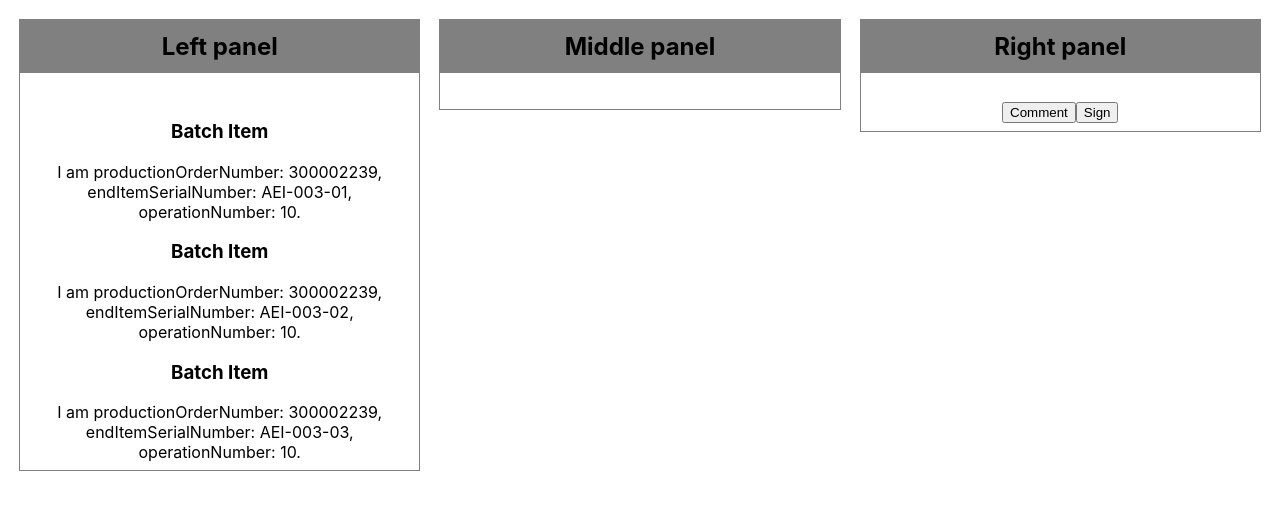
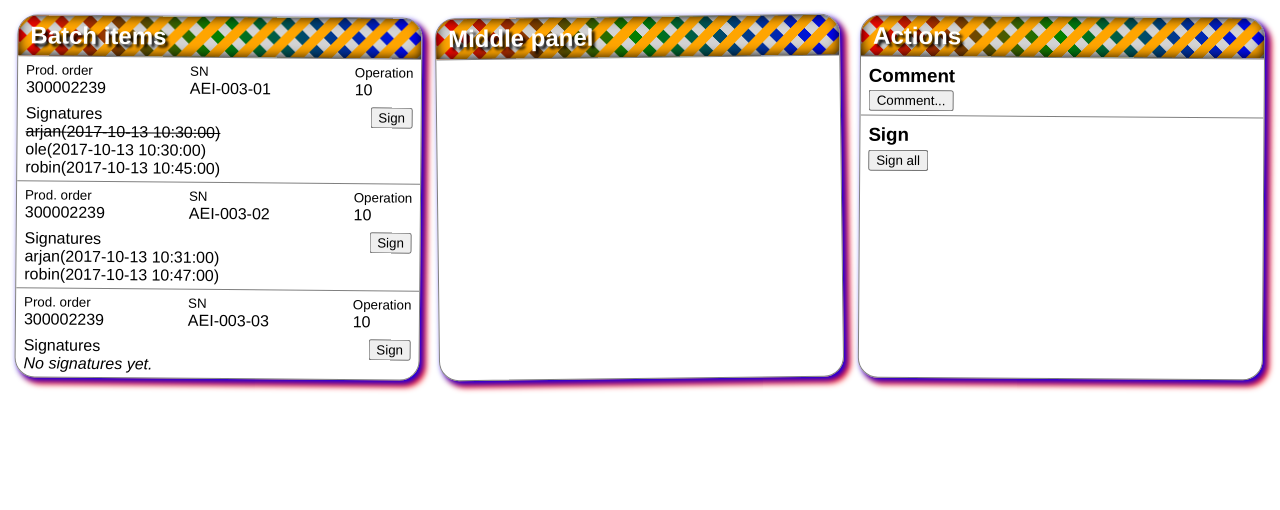
Before and after one commit to aeinbu/react-demo, a React (Create React App) app: page / in a window 1280 px wide. Shown: the top 510 px of the page. Built offline with nearby package versions, Linux system fonts and the light colour scheme.

Commit message:
Implemented sign via rxjs

```diff
--- a/src/App.css
+++ b/src/App.css
@@ -1,45 +1,68 @@
-.App {
-  text-align: center;
+/* style */
+
+h3 {
+	margin: 0.2em 0;
 }
 
-.App-header {
-  background-color: #282c34;
-  min-height: 100vh;
-  display: flex;
-  flex-direction: column;
-  align-items: center;
-  justify-content: center;
-  font-size: calc(10px + 2vmin);
-  color: white;
-}
-
-.App-link {
-  color: #61dafb;
-}
-
-/* style */
-
-h2{
-  margin-top: 0;
-  padding: .5em;
-}
 .panel {
 	border: solid thin gray;
+	border-radius: 3px;
 	overflow: hidden;
-  padding-top: 0;
+	padding: 0;
 }
 
 .panel>.heading {
-  background: gray;
+	padding: .25em .5em;
+	background:lightgray;
+	border-bottom: thin solid gray;
 }
 
-.panel>.body {
-  padding: .5em;
+.panel>.body>article {
+	margin: 0;
+	padding: .25em .5em;
+	/* background: lightgray; */
 }
 
+.panel>.body>article+article {
+	border-top: solid thin gray;
+}
+
+.panel>* {
+	margin: 0;
+}
+
+.spacer.half-line{
+	height: .5em;
+}
+
+.spacer.one-line{
+	height: 1em;
+}
+
+
+.signature{
+}
+.signed{
+
+}
+.revoked {
+	text-decoration: line-through;
+}
 /* layout */
-body{
-  padding: 1.5vw;
+body {
+	padding: 1rem;
+}
+
+.main-grid {
+	display: grid;
+	grid-template-columns: 1fr 1fr 1fr;
+	grid-column-gap: 1rem;
+}
+
+.grid {
+	display: grid;
+	grid-template-columns: 1fr 1fr 1fr;
+	grid-column-gap: 1.5em;
 }
 
 .flex {
@@ -52,11 +75,3 @@ body{
 .flex.horizontal {
 	flex-direction: row;
 }
-
-.flex>*{
-  width: 31.3vw;
-}
-
-.panel+.panel{
-  margin-left: 1.5vw;
-}
--- a/src/App.jsx
+++ b/src/App.jsx
@@ -1,57 +1,37 @@
 import React, { } from 'react'
 import './App.css'
+import './Ugly.css'
 import BatchList from "./Components/BatchList"
-import BatchContext from "./Roots/BatchContext"
-
-
-const batch = [{
-	productionOrderNumber: "300002239",
-	endItemSerialNumber: "AEI-003-01",
-	operationNumber: 10
-}, {
-	productionOrderNumber: "300002239",
-	endItemSerialNumber: "AEI-003-02",
-	operationNumber: 10
-}, {
-	productionOrderNumber: "300002239",
-	endItemSerialNumber: "AEI-003-03",
-	operationNumber: 10
-}]
+import Actions from "./Components/Actions"
+// import BatchContext from "./Roots/BatchContext"
 
 
 function App() {
 	return (
 		<div className="App">
-			<BatchContext.Provider value={batch}>
-				<div className="flex horizontal">
-					{/* <header className="App-header"> */}
-					<div className="panel">
-						<h2 className="heading">Left panel</h2>
+			{/* <BatchContext.Provider value={batch}> */}
+				<section className="main-grid">
+					<section className="panel">
+						<h2 className="heading" >Batch items</h2>
 						<div className="body">
 							<BatchList />
 						</div>
-					</div>
-					<div className="panel">
+					</section>
+					<section className="panel">
 						<h2 className="heading">Middle panel</h2>
 						<div className="body">
 						</div>
-					</div>
-					<div className="panel">
-						<h2 className="heading">Right panel</h2>
+					</section>
+					<section className="panel">
+						<h2 className="heading">Actions</h2>
 						<div className="body">
-							<button>Comment</button>
-							<button>Sign</button>
+							<Actions />
 						</div>
-					</div>
-					{/* </header> */}
-				</div>
-			</BatchContext.Provider>
+					</section>
+				</section>
+			{/* </BatchContext.Provider> */}
 		</div>
 	)
 }
 
-
-
-
-
 export default App
--- /dev/null
+++ b/src/Components/Actions.jsx
@@ -0,0 +1,22 @@
+import React, { useContext } from "react"
+import BatchContext from "../Roots/BatchContext"
+import { routingRoot } from "../Roots/RoutingRoot"
+
+
+function sign(batchItems){
+	routingRoot.sign(batchItems, { who: "ole", when: "2019-12-18 10:03:38", what: "sign" })
+}
+
+export default function Actions() {
+	const batch = useContext(BatchContext)
+	return <>
+		<article>
+			<h3>Comment</h3>
+			<button>Comment...</button>
+		</article>
+		<article>
+			<h3>Sign</h3>
+			<button onClick={() => sign(batch)}>Sign all</button>
+		</article>
+	</>
+}
--- a/src/Components/BatchList.jsx
+++ b/src/Components/BatchList.jsx
@@ -1,21 +1,92 @@
 import React, { useContext } from "react"
 import BatchContext from "../Roots/BatchContext"
+import { routingRoot } from "../Roots/RoutingRoot"
 
-const batchItemToKey = (batchItem) => `${batchItem.productionOrderNumber}::${batchItem.endItemSerialNumber}::${batchItem.operationNumber}`
+
 
 export default function BatchList() {
 	// const [selctedItems, setSelectedItems] = useState([])
 	const batch = useContext(BatchContext)
-	return (
-		<div className="task-batch-item">
-			{batch.map(batchItem => <div key={batchItemToKey(batchItem)}>
-				<h3>Batch Item</h3>
-				<div>
-					I am productionOrderNumber: {batchItem.productionOrderNumber},
-					endItemSerialNumber: {batchItem.endItemSerialNumber},
-					operationNumber: {batchItem.operationNumber}.
+
+	return batch.map((batchItem, ix) => <BatchListItem key={ix} batchItem={batchItem} />)
+}
+
+function sign(batchItem) {
+	routingRoot.sign([batchItem], { who: "arjan", when: "2019-12-18 09:56:12", what: "sign" })
+}
+
+
+class BatchListItem extends React.Component {
+	constructor(props) {
+		super(props)
+
+		this.state = { signatures: [] }
+	}
+
+	componentDidMount() {
+		this.subscription = routingRoot.subject.subscribe(() => {
+			this.setState({
+				...this.state,
+				signatures: routingRoot.getSignatures(this.props.batchItem)
+			})
+		});
+	}
+
+	componentWillUnmount() {
+		// unsubscribe to ensure no memory leaks
+		this.subscription.unsubscribe();
+	}
+
+	render() {
+		const { signatures } = this.state;
+		const { batchItem } = this.props;
+		return <>
+			<article>
+				<div className="flex horizontal">
+					<div>
+						<small>Prod. order</small>
+						<br />
+						{batchItem.productionOrderNumber}
+					</div>
+					<div>
+						<small>SN</small>
+						<br />
+						{batchItem.endItemSerialNumber}
+					</div>
+					<div>
+						<small>Operation</small>
+						<br />
+						{batchItem.operationNumber}
+					</div>
 				</div>
-			</div>)}
+				<div className="spacer half-line"></div>
+				<div className="flex horizontal">
+					<div>
+						<div>Signatures</div>
+						<Signatures signatures={signatures} />
+					</div>
+					<div>
+						<button onClick={() => sign(batchItem)}>Sign</button>
+					</div>
+				</div>
+			</article>
+		</>
+	}
+}
+
+
+function Signatures({ signatures }) {
+	return signatures.length === 0
+		? <em>No signatures yet.</em>
+		: signatures.map((signature, ix) => <Signature key={ix} signature={signature} />)
+}
+
+
+function Signature({ signature }) {
+	return <>
+		<div className={signature.what === "revoked" ? "revoked signature" : "signed signature"}>
+			{signature.who}
+			({signature.when})
 		</div>
-	)
+	</>
 }
--- a/src/Roots/BatchContext.js
+++ b/src/Roots/BatchContext.js
@@ -1,3 +1,17 @@
 import React from "react"
 
-export default React.createContext([])
+const batch = [{
+	productionOrderNumber: "300002239",
+	endItemSerialNumber: "AEI-003-01",
+	operationNumber: 10
+}, {
+	productionOrderNumber: "300002239",
+	endItemSerialNumber: "AEI-003-02",
+	operationNumber: 10
+}, {
+	productionOrderNumber: "300002239",
+	endItemSerialNumber: "AEI-003-03",
+	operationNumber: 10
+}]
+
+export default React.createContext(batch)
--- a/src/Roots/RoutingRoot.js
+++ b/src/Roots/RoutingRoot.js
@@ -1,11 +1,79 @@
-import { Observable } from "rxjs"
+import { BehaviorSubject /*, Observable*/ } from "rxjs"
 
-export const RoutingObservable = new Observable(subscriber => {
-	subscriber.next(1)
-	subscriber.next(2)
-	subscriber.next(3)
-	setTimeout(() => {
-		subscriber.next(4)
-		subscriber.complete()
-	}, 1000)
-})
+class RoutingRoot {
+    constructor() {
+        this.subject = new BehaviorSubject()
+        this.load()
+    }
+
+    load() {
+        this._data = [{
+                key: { productionOrderNumber: "300002239", endItemSerialNumber: "AEI-003-01" },
+                routing: [{
+                        operationNumber: 10,
+                        signatures: [
+                            { who: "arjan", when: "2017-10-13 10:30:00", what: "revoked" },
+                            { who: "ole", when: "2017-10-13 10:30:00", what: "sign" },
+                            { who: "robin", when: "2017-10-13 10:45:00", what: "sign" }
+                        ]
+                    },
+                    { operationNumber: 20, signatures: [] },
+                    { operationNumber: 30, signatures: [] },
+                    { operationNumber: 40, signatures: [] }
+                ]
+            },
+            {
+                key: { productionOrderNumber: "300002239", endItemSerialNumber: "AEI-003-02" },
+                routing: [{
+                        operationNumber: 10,
+                        signatures: [
+                            { who: "arjan", when: "2017-10-13 10:31:00", what: "sign" },
+                            { who: "robin", when: "2017-10-13 10:47:00", what: "sign" }
+                        ]
+                    },
+                    {
+                        operationNumber: 20,
+                        signatures: [
+                            { who: "tor inge", when: "2017-10-15 10:30:00", what: "sign" }
+                        ]
+                    },
+                    { operationNumber: 30, signatures: [] },
+                    { operationNumber: 40, signatures: [] }
+                ]
+            },
+            {
+                key: { productionOrderNumber: "300002239", endItemSerialNumber: "AEI-003-03" },
+                routing: [
+                    { operationNumber: 10, signatures: [] },
+                    { operationNumber: 20, signatures: [] },
+                    { operationNumber: 30, signatures: [] },
+                    { operationNumber: 40, signatures: [] }
+                ]
+            }
+        ]
+
+        this.subject.next()
+    }
+
+    getRoutings(identifiers) {
+        return identifiers.map(identifier => this._getRouting(identifier)).routing
+    }
+
+    _getRouting(identifier) {
+        return this._data.find(({ key }) => key.productionOrderNumber === identifier.productionOrderNumber
+            && key.endItemSerialNumber === identifier.endItemSerialNumber)
+    }
+
+    getSignatures(identifier) {
+        return this._getRouting(identifier).routing.find(x => x.operationNumber === identifier.operationNumber).signatures
+    }
+
+    sign(identifiers, signature) {
+        identifiers.forEach(identifier => {
+			this._getRouting(identifier).routing.find(x => x.operationNumber === identifier.operationNumber).signatures.push(signature);
+		});
+		this.subject.next();
+    }
+}
+
+export const routingRoot = new RoutingRoot();
--- /dev/null
+++ b/src/Ugly.css
@@ -0,0 +1,30 @@
+/* style */
+body {
+	font-family: fantasy;
+}
+
+.panel {
+	border: solid thin gray;
+	border-radius: 20px;
+	box-shadow: 3px 3px 6px blue, 6px 6px 6px red;
+}
+
+.panel>.heading {
+	background: repeating-linear-gradient(135deg, orange 0, orange 10px, transparent 10px, transparent 20px) repeat,
+	repeating-linear-gradient(45deg, lightgray 0, lightgray 10px, transparent 10px, transparent 20px) repeat,
+	linear-gradient(90deg, red, green, blue) repeat;
+	color: white;
+	text-shadow: 3px 3px 3px black;
+	box-shadow: 0 0 .5em inset black;
+}
+
+
+.panel:nth-child(3n + 1) {
+	transform: rotate(.5deg);
+}
+.panel:nth-child(3n + 2) {
+	transform: rotate(-.7deg);
+}
+.panel:nth-child(3n + 3) {
+	transform: rotate(.4deg);
+}
```
Lines whose indentation alone changed are shown as unchanged.
